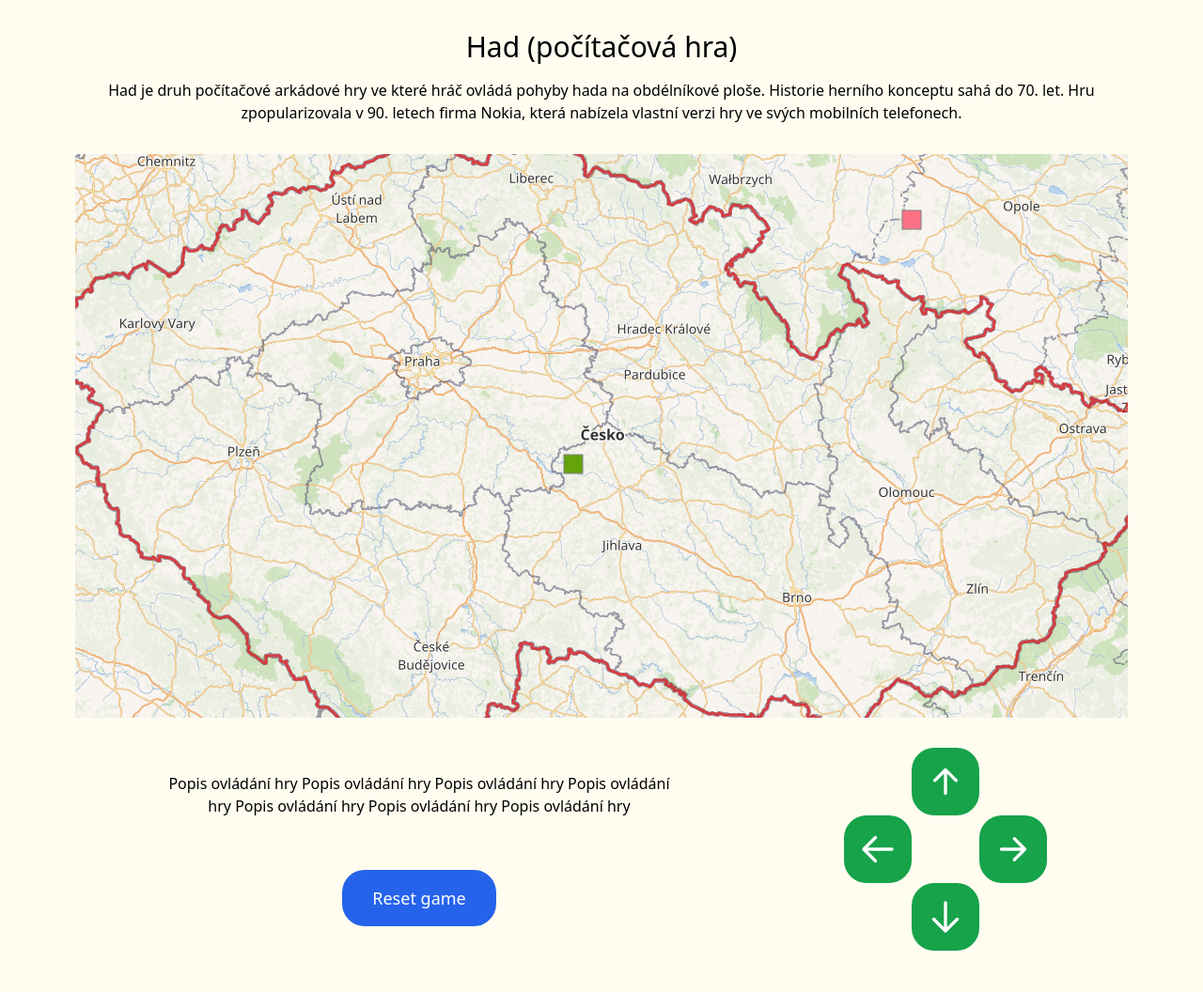
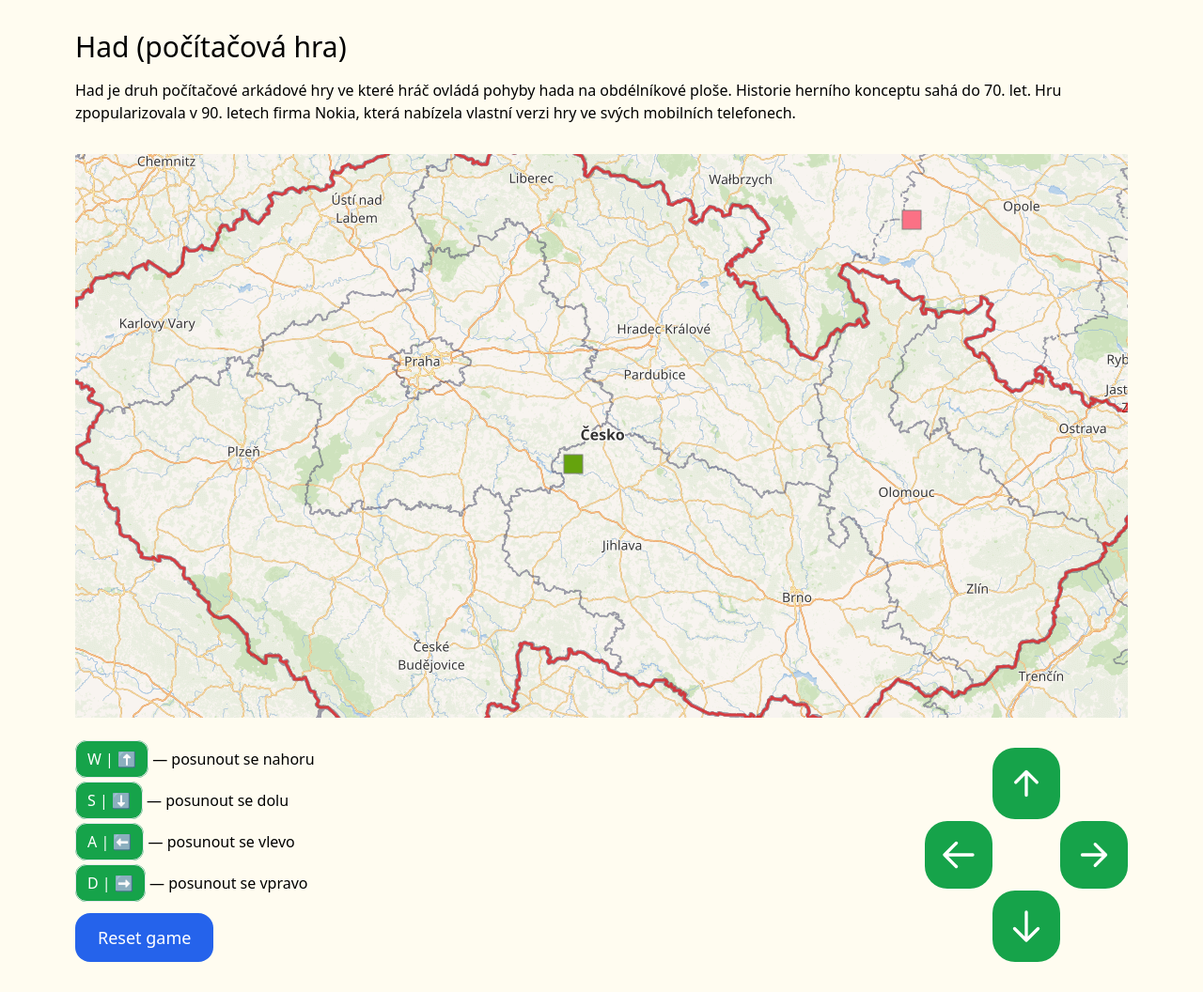
Before and after one commit to aleveha/snake-game, a Next.js app: page / in a window 1280 px wide. Shown: the whole page at 94% size. Built offline with nearby package versions, Linux system fonts and the light colour scheme.

Commit message:
feat: edit controls descriptions

```diff
--- a/src/components/controls/controls.tsx
+++ b/src/components/controls/controls.tsx
@@ -1,6 +1,7 @@
 import React, { FC } from "react";
 import { Button } from "@src/components/controls/button";
 import { Direction } from "@src/components/board/types";
+import { Badge } from "@src/components/ui/badge";
 
 interface Props {
 	handleMove: (direction: Direction) => () => void;
@@ -8,14 +9,24 @@ interface Props {
 }
 
 export const Controls: FC<Props> = ({ handleMove, handleReset }) => (
-	<div className="flex w-full flex-col-reverse items-center justify-around md:flex-row">
-		<div className="mt-14 flex w-full flex-col items-center justify-center space-y-14 md:mt-0 md:w-1/2">
-			<p className="text-center">
-				Popis ovládání hry Popis ovládání hry Popis ovládání hry Popis ovládání hry Popis ovládání hry Popis
-				ovládání hry Popis ovládání hry
-			</p>
+	<div className="flex w-full flex-col-reverse justify-between md:flex-row">
+		<div className="mt-14 flex h-fit w-full flex-col items-start justify-center space-y-5 md:mt-0 md:w-1/2">
+			<div className="space-y-5">
+				<p>
+					<Badge>W | ⬆️</Badge> — posunout se nahoru
+				</p>
+				<p>
+					<Badge>️S | ⬇️</Badge> — posunout se dolu
+				</p>
+				<p>
+					<Badge>A | ⬅️</Badge> — posunout se vlevo
+				</p>
+				<p>
+					<Badge>D | ➡️</Badge> — posunout se vpravo
+				</p>
+			</div>
 			<button
-				className="rounded-3xl bg-blue-600 py-4 px-8 text-lg text-white hover:bg-blue-700"
+				className="rounded-2xl bg-blue-600 py-3 px-6 text-lg text-white hover:bg-blue-700"
 				onClick={handleReset}
 			>
 				Reset game
--- a/src/components/intro.tsx
+++ b/src/components/intro.tsx
@@ -1,9 +1,9 @@
 import React, { FC } from "react";
 
 export const Intro: FC = () => (
-	<div className="flex w-full flex-col items-center justify-center space-y-4">
+	<div className="space-y-4">
 		<h1 className="text-3xl">Had (počítačová hra)</h1>
-		<p className="text-center">
+		<p>
 			Had je druh počítačové arkádové hry ve které hráč ovládá pohyby hada na obdélníkové ploše. Historie herního
 			konceptu sahá do 70. let. Hru zpopularizovala v 90. letech firma Nokia, která nabízela vlastní verzi hry ve
 			svých mobilních telefonech.
--- /dev/null
+++ b/src/components/ui/badge.tsx
@@ -0,0 +1,9 @@
+import React, { FC } from "react";
+
+interface Props {
+	children: React.ReactNode;
+}
+
+export const Badge: FC<Props> = ({ children }) => {
+	return <span className="rounded-xl border bg-green-600 px-3 py-2 text-white">{children}</span>;
+};
```
